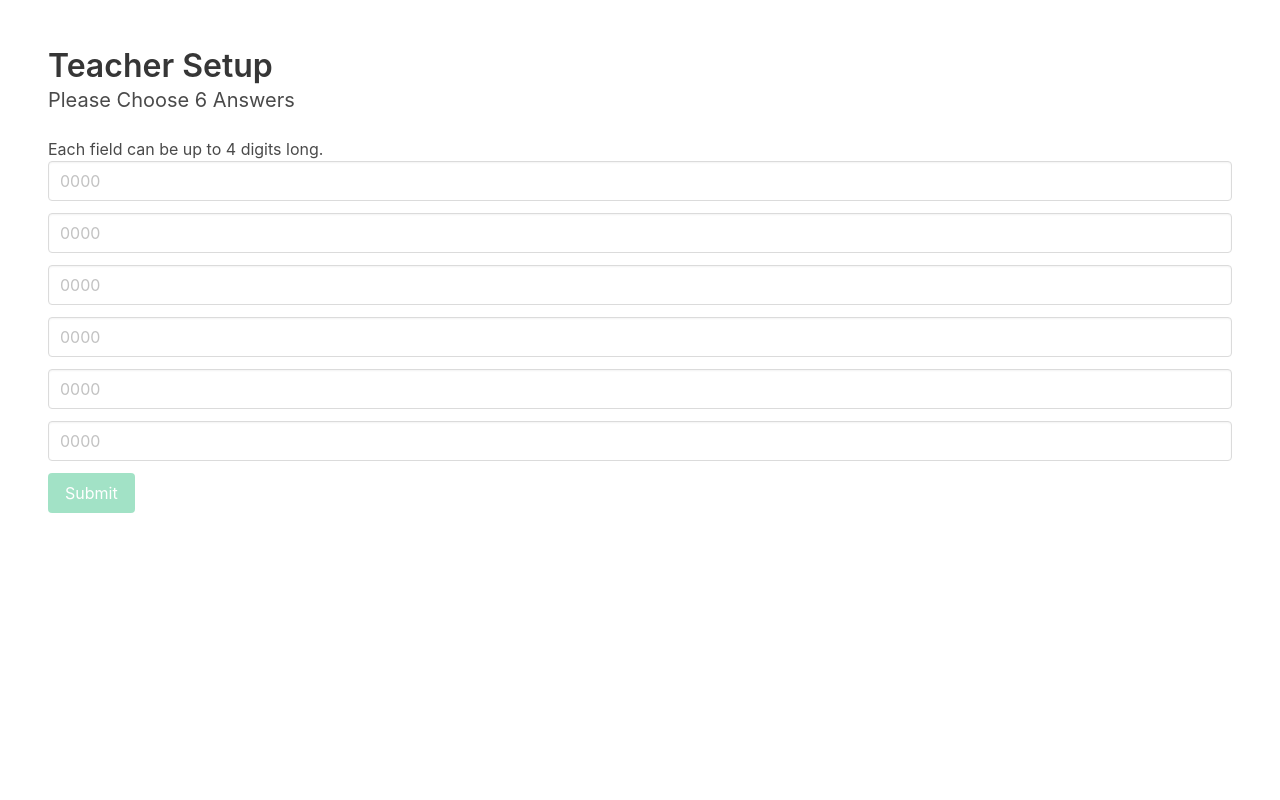
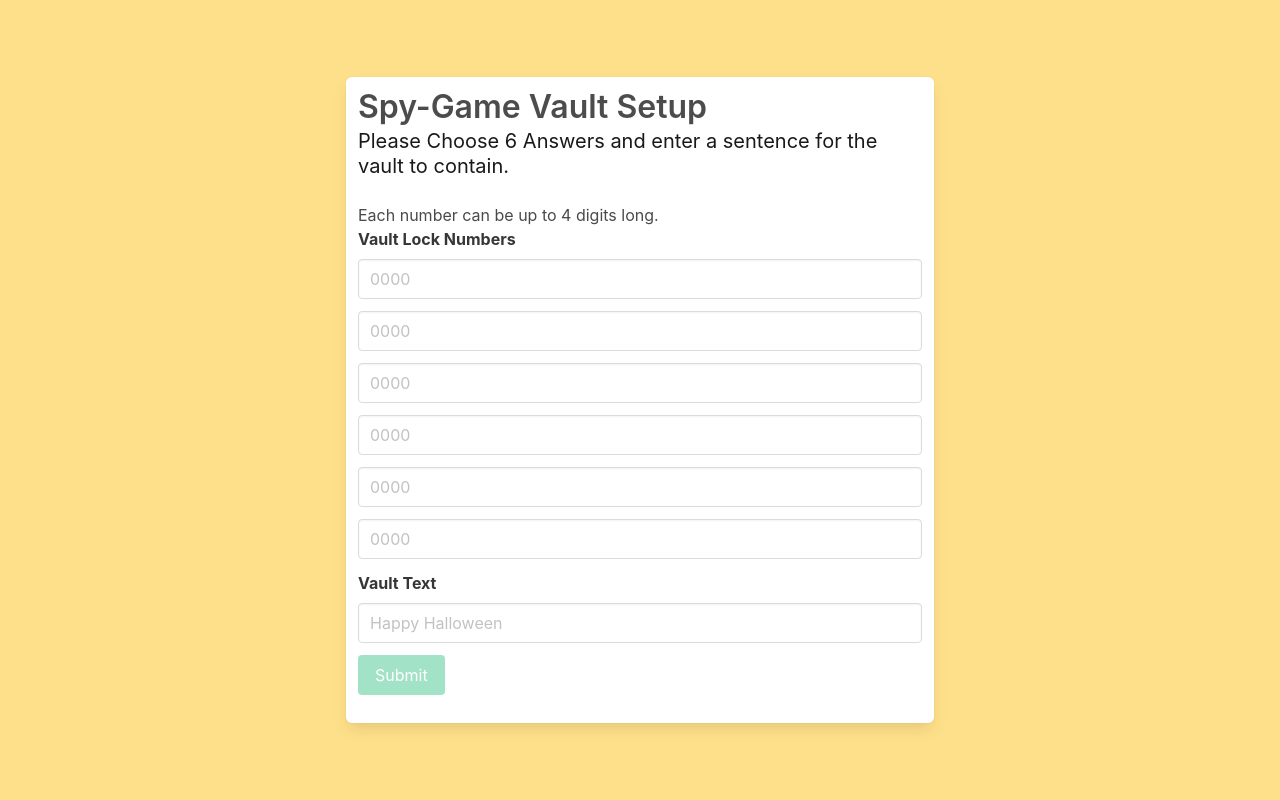
Before and after one commit to Braz3n/SpyGame, a Python web app: template templates/teacher.html in a window 1280 px wide. Run offline with Jinja, Linux system fonts and the light colour scheme; the template is opened without the code that fills it, so the values that code supplies are empty.

Commit message:
Final fixes for general use
- Updated the teacher GUI to include the vault text
- Made the teacher GUI look less terrible
- Vault variables are now stored in cookies for 24 hours

```diff
--- a/static/js/teacher.js
+++ b/static/js/teacher.js
@@ -1,9 +1,9 @@
 
 function validateData() {
-    let inputIds = ["ans01", "ans02", "ans03", "ans04", "ans05", "ans06"];
+    let codeInputIds = ["ans01", "ans02", "ans03", "ans04", "ans05", "ans06"];
     let allValid = true;
 
-    inputIds.forEach(function (id) {
+    codeInputIds.forEach(function (id) {
         let value = document.getElementById(id).value
         if (!/^\d{1,4}$/.test(value)) {
             // Regex to find a 1-4 digit number
@@ -11,6 +11,11 @@ function validateData() {
             allValid = false;
         }
     })
+
+    if (document.getElementById('vault-text').value == '') {
+        // Check the vault string is not empty.
+        allValid = false;
+    }
 
     if (allValid) {
         document.getElementById("submit-button").removeAttribute("disabled");
@@ -22,18 +27,22 @@ function validateData() {
 
 function loadVault() {
     let inputIds = ["ans01", "ans02", "ans03", "ans04", "ans05", "ans06"];
-    let vaultUrl = "/vault?"
+    let vaultCookie = ""
+    let vaultString = document.getElementById('vault-text').value
 
     inputIds.forEach(function (id, index) {
-        vaultUrl += "0" + (index+1) + "=" + document.getElementById(id).value + "&";
+        // vaultCookie += "0" + (index+1) + "=" + document.getElementById(id).value + ";";
+        document.cookie = id + '=' + document.getElementById(id).value + ';max-age=86400;'
     })
+    // vaultCookie += "vault-text=" + vaultString + ';'
+    document.cookie = "vault-text=" + vaultString + ';max-age=86400;'
+    // document.cookie = vaultCookie;
 
-    console.log("Vault URL", vaultUrl);
-    window.location.href = vaultUrl;
+    window.location.href = "/vault";
 }
 
 function registerCallbacks() {
-    let inputIds = ["ans01", "ans02", "ans03", "ans04", "ans05", "ans06"];
+    let inputIds = ["ans01", "ans02", "ans03", "ans04", "ans05", "ans06", "vault-text"];
 
     inputIds.forEach(function (id) {
         document.getElementById(id).addEventListener("input", validateData);
--- a/templates/teacher.html
+++ b/templates/teacher.html
@@ -14,13 +14,20 @@
     </head>
 
     <body>
-        <section class="section">
-            <h1 class="title">Teacher Setup</h1>
-            <h1 class="subtitle">Please Choose 6 Answers</h1>
-            <p>Each field can be up to 4 digits long.</p>
+        <section class="hero is-warning is-fullheight">
+            <div class="hero-body">
+                <div class="container">
+                    <div class="columns is-centered">
+                        <div class="box column is-9-tablet is-7-desktop is-6-widescreen">
+                            <h1 class="title">Spy-Game Vault Setup</h1>
+                            <h1 class="subtitle">Please Choose 6 Answers and enter a sentence for the vault to contain.</h1>
 
                             <form>
+                                <p>Each number can be up to 4 digits long.</p>
                                 <div class="field">
+                                    <label class="label">
+                                        Vault Lock Numbers
+                                    </label>
                                     <div class="control">
                                         <input class="input" type="number" min="0" max="9999" maxlength="4" id="ans01" placeholder="0000" step="1" required>
                                     </div>
@@ -52,11 +59,24 @@
                                 </div>
 
                                 <div class="field">
+                                    <label class="label">
+                                        Vault Text
+                                    </label>
+                                    <div class="control">
+                                        <input class="input" type="text" id="vault-text" placeholder="Happy Halloween" required>
+                                    </div>
+                                </div>
+
+                                <div class="field">
                                     <div class="control">
                                         <button id="submit-button" class="button is-success" type="button" disabled>Submit</button>
                                     </div>
                                 </div>
                             </form>
+                        </div>
+                    </div>
+                </div>
+            </div>
         </section>
     </body>
 </html>
```
Also changed, not shown: main.py (+0 -13 lines), static/js/vault.js (+25 -21 lines). Lines whose indentation alone changed are shown as unchanged.
